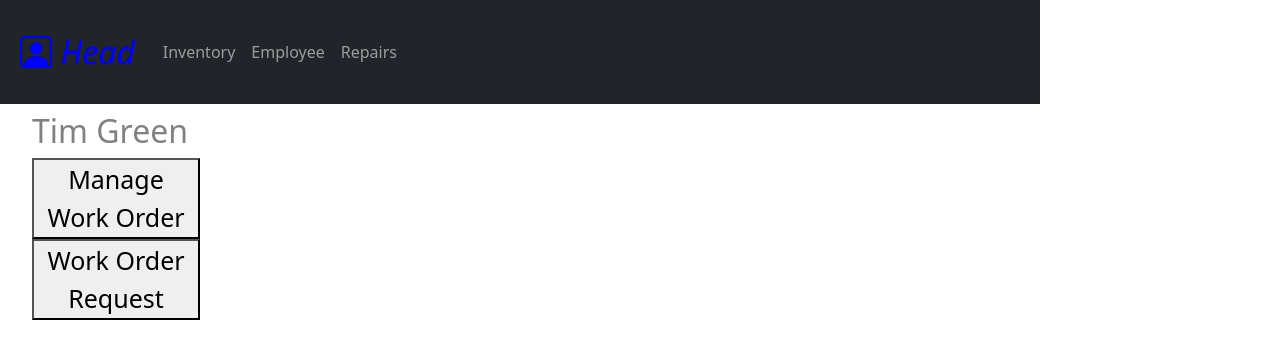
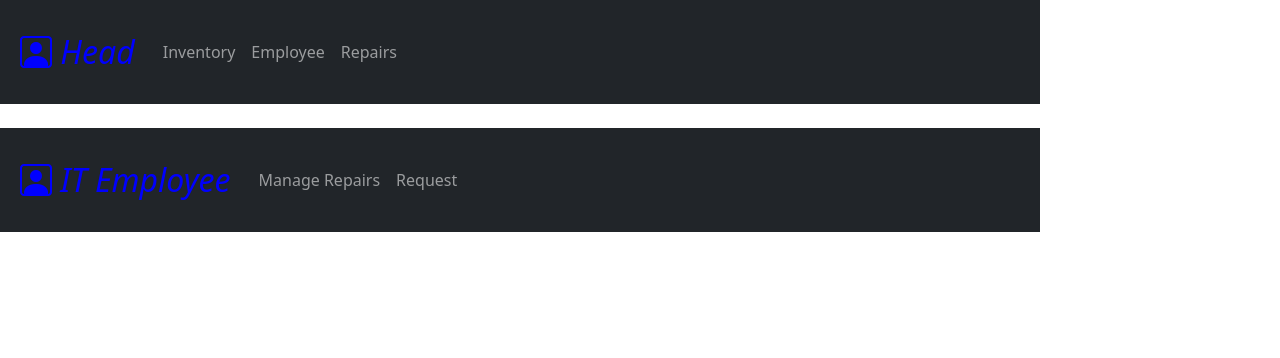
Before and after one commit to JobeFarkley/sdt-inventory-cfscqx, an Angular app: page /it-employee-details in a window 1280 px wide. Shown: the top 358 px of the page. Built offline with nearby package versions, Linux system fonts and the light colour scheme.

Commit message:
2 files modified

```diff
--- a/src/app/it-employee-details/it-employee-details.component.css
+++ b/src/app/it-employee-details/it-employee-details.component.css
@@ -1,12 +1,5 @@
-#outline {
-  display: block;
+i{
+  margin: 20px;
+  color: blue;
+  font-size: 2rem;
 }
-#employee {
-  width: 20%;
-  padding: 8px 8px 8px 32px;
-  text-decoration: none;
-  font-size: 25px;
-  color: #818181;
-  float: left;
-
-}
--- a/src/app/it-employee-details/it-employee-details.component.html
+++ b/src/app/it-employee-details/it-employee-details.component.html
@@ -1,12 +1,41 @@
-<div id="employee">
-  <h2>Tim Green</h2>
-  <button routerLink="/repair-search" routerLinkActive="active">
-    Manage Work Order
-  </button>
-  <br />
-  <button routerLink="/repair-request" routerLinkActive="active">
-    Work Order Request
-  </button>
-</div>
+<!doctype html>
+<html lang="en">
 
-<router-outlet></router-outlet>
+<head>
+  <!-- Required meta tags -->
+  <meta charset="utf-8">
+  <meta name="viewport" content="width=device-width, initial-scale=1">
+
+  <!-- Bootstrap CSS -->
+  <link href="https://cdn.jsdelivr.net/npm/bootstrap@5.0.0-beta3/dist/css/bootstrap.min.css" rel="stylesheet"
+    integrity="sha384-eOJMYsd53ii+scO/bJGFsiCZc+5NDVN2yr8+0RDqr0Ql0h+rP48ckxlpbzKgwra6" crossorigin="anonymous">
+  <link rel="stylesheet" href="https://cdn.jsdelivr.net/npm/bootstrap-icons@1.4.1/font/bootstrap-icons.css">
+
+  <title>IT Employee</title>
+</head>
+
+<body>
+  <nav class="navbar navbar-expand navbar-dark bg-dark">
+    <i class="bi bi-person-square">  IT Employee</i>
+    <div class="navbar-nav">
+      <a class="nav-item nav-link" routerLink="/repair-search">Manage Repairs</a>
+      <a class="nav-item nav-link" routerLink="/repair-request">Request</a>
+    </div>
+  </nav>
+
+   <router-outlet></router-outlet>
+
+
+
+
+
+  <script src="https://cdn.jsdelivr.net/npm/@popperjs/core@2.9.1/dist/umd/popper.min.js"
+    integrity="sha384-SR1sx49pcuLnqZUnnPwx6FCym0wLsk5JZuNx2bPPENzswTNFaQU1RDvt3wT4gWFG" crossorigin="anonymous">
+  </script>
+  <script src="https://cdn.jsdelivr.net/npm/bootstrap@5.0.0-beta3/dist/js/bootstrap.min.js"
+    integrity="sha384-j0CNLUeiqtyaRmlzUHCPZ+Gy5fQu0dQ6eZ/xAww941Ai1SxSY+0EQqNXNE6DZiVc" crossorigin="anonymous">
+  </script>
+
+</body>
+
+</html>
```
